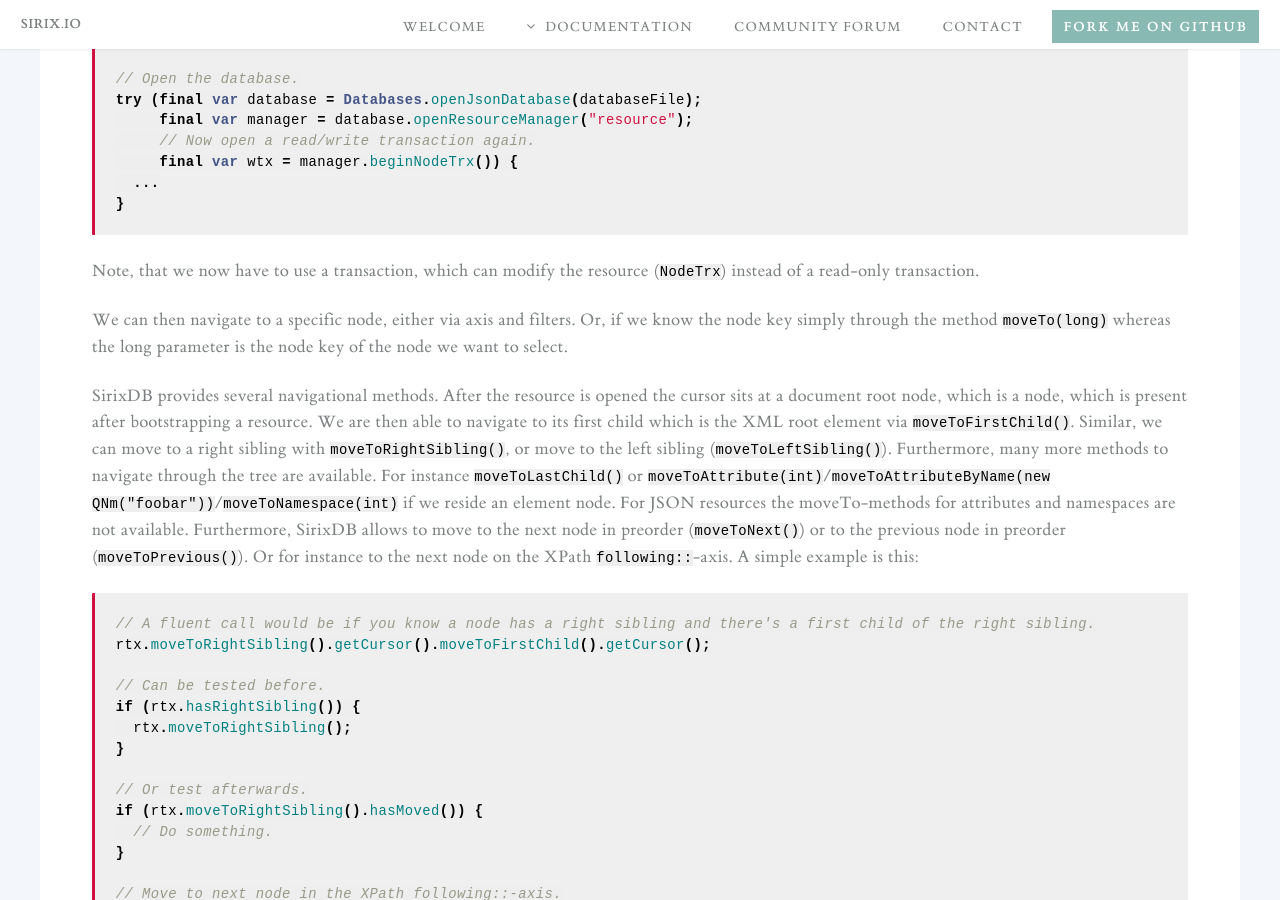
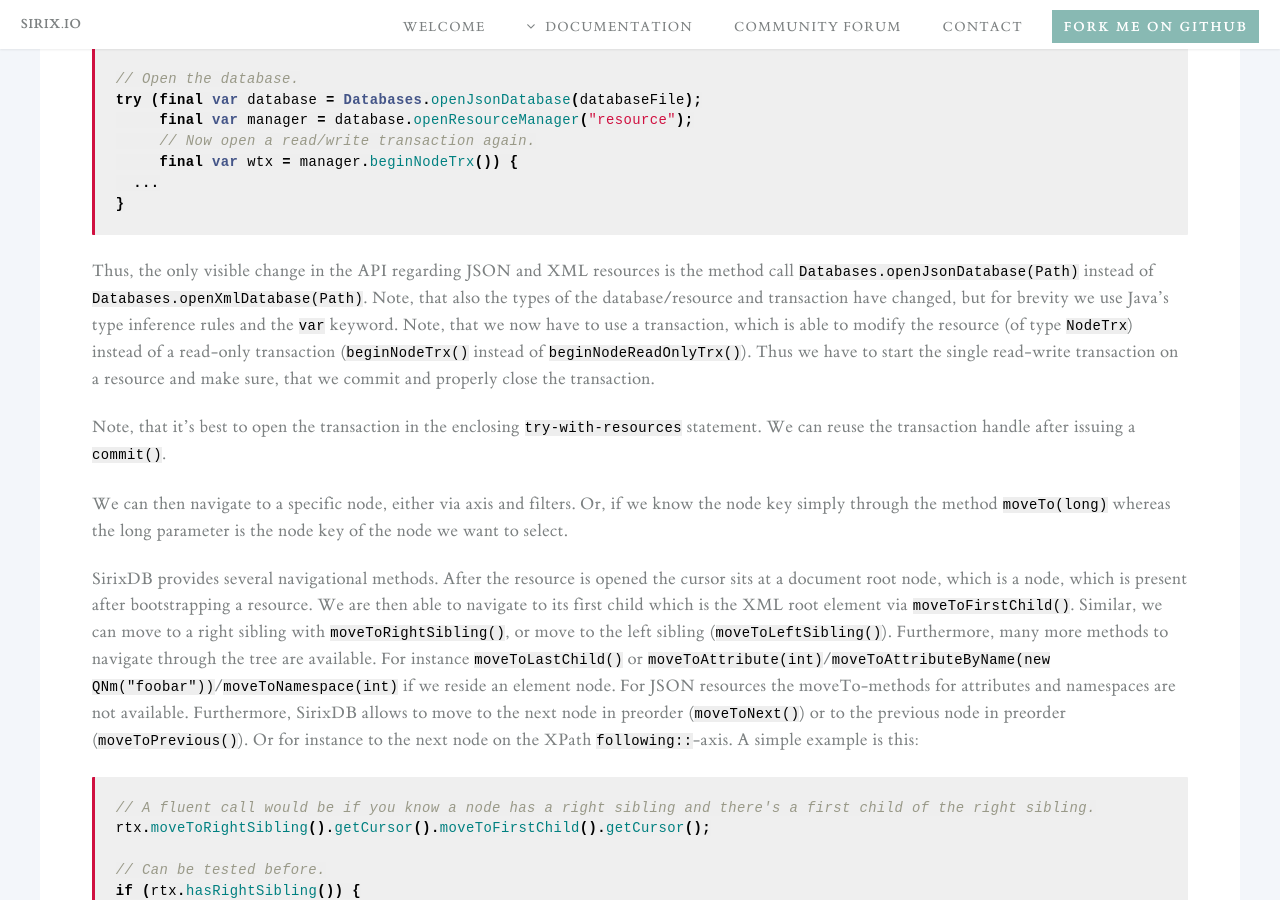
Before and after one commit to sirixdb/sirixdb.github.io, a Jekyll site: the page built from transactional-cursor-api.md, in a window 1280 px wide and 900 px high, scrolled down 11678 px. Built offline with Jekyll 4.4.1, drawn with Linux system fonts in a browser that asks for light colours; our own code applies the rules of GitHub Pages for plain Markdown files.

Commit message:
Update transactional-cursor-api.md

````diff
--- a/transactional-cursor-api.md
+++ b/transactional-cursor-api.md
@@ -458,8 +458,11 @@ try (final var database = Databases.openJsonDatabase(databaseFile);
   ...
 }
 ```
+Thus, the only visible change in the API regarding JSON and XML resources is the method call `Databases.openJsonDatabase(Path)`
+instead of `Databases.openXmlDatabase(Path)`. Note, that also the types of the database/resource and transaction have changed, but for brevity we use Java's type inference rules and the `var` keyword. Note, that we now have to use a transaction, which is able to modify the resource (of type `NodeTrx`) instead of a read-only transaction (`beginNodeTrx()` instead of `beginNodeReadOnlyTrx()`). Thus we have to start the single read-write transaction on a resource and make sure, that we commit and properly close the transaction.
 
-Note, that we now have to use a transaction, which can modify the resource (`NodeTrx`) instead of a read-only transaction.
+Note, that it's best to open the transaction in the enclosing `try-with-resources` statement. We can reuse the transaction handle
+after issuing a `commit()`.
 
 We can then navigate to a specific node, either via axis and filters. Or, if we know the node key simply through the method `moveTo(long)` whereas the long parameter is the node key of the node we want to select.
 
````
